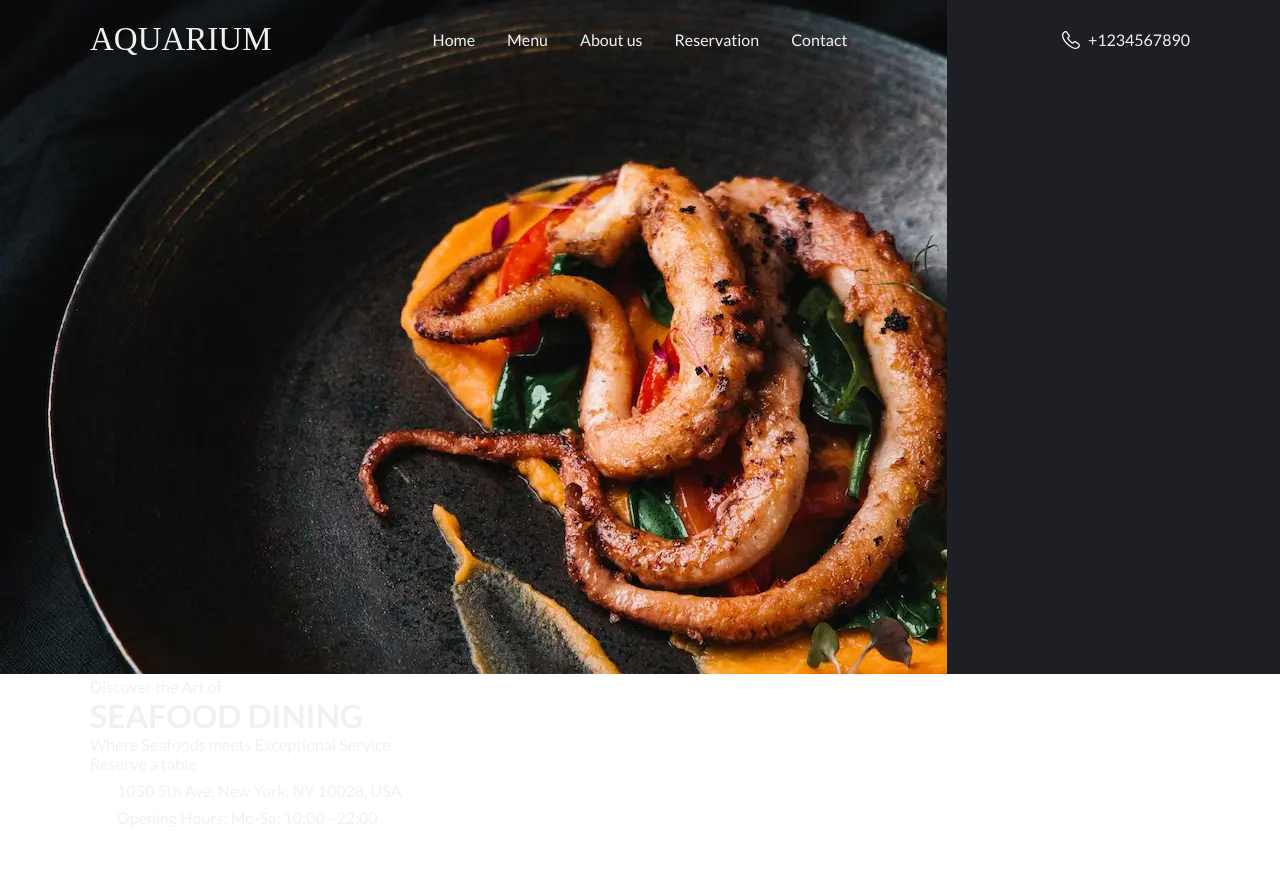
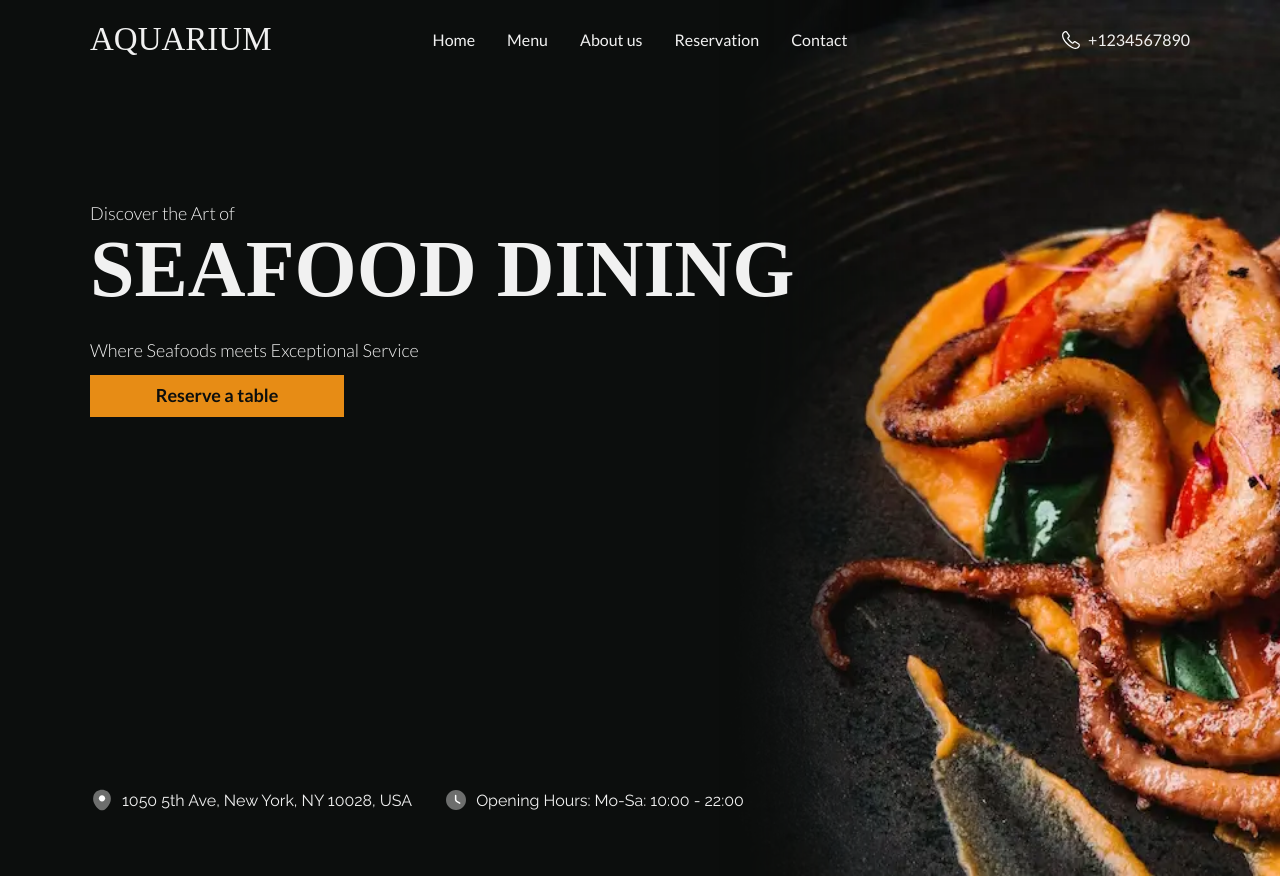
Before and after one commit to cedric-renais/Aquarium, a website: page index.html in a window 1280 px wide. Before the commit the page ends 827 px from the top, so only its background shows below. Drawn offline with Linux system fonts and the light colour scheme; a web font is replaced by a local one.

Commit message:
v1.0.6 : CSS Hero

```diff
--- a/index.html
+++ b/index.html
@@ -73,7 +73,7 @@
         </div>
       </nav>
       <!-- Hero -->
-      <div class="l-main-nav__faded-bg"></div>
+      <div class="home-header__faded-bg"></div>
       <img
         src="./assets/images/main-bg.webp"
         alt="Tentacles dish"
@@ -91,7 +91,7 @@
           >Reserve a table</a
         >
         <div class="home-header__info">
-          <p class="home-header__info-paragrah">
+          <p class="home-header__info-paragraph">
             <img
               src="./assets/svg/location.svg"
               alt=""
@@ -103,7 +103,7 @@
               >1050 5th Ave, New York, NY 10028, USA</span
             >
           </p>
-          <p class="home-header__info-paragrah">
+          <p class="home-header__info-paragraph">
             <img
               src="./assets/svg/clock.svg"
               alt=""
--- a/sources/sass/base/_theme.scss
+++ b/sources/sass/base/_theme.scss
@@ -7,7 +7,7 @@ $text-raleway: 'Raleway';
 $color-primary: #e78c15;
 $color-secondary: #7d4700;
 $color-white: #f1f1f1;
-$color-black: #1e1f24;
+$color-black: #0c0e0d;
 
 // REM font-sizes
 $fs-14: 0.875rem;
--- /dev/null
+++ b/sources/sass/components/_links.scss
@@ -0,0 +1,9 @@
+// Imports
+@use './mixins';
+
+// Link
+.c-gold-link {
+  @include mixins.button-aspect;
+  text-align: center;
+  display: inline-block;
+}
--- /dev/null
+++ b/sources/sass/components/_mixins.scss
@@ -0,0 +1,15 @@
+// Imports
+@use '../base' as theme;
+
+// Button
+@mixin button-aspect {
+  font-family: theme.$text-lato;
+  font-size: theme.$fs-18;
+  font-weight: 700;
+  color: theme.$color-black;
+  background-color: theme.$color-primary;
+  padding-inline: 9px;
+  padding-block: 9px;
+  line-height: 133.33%;
+  cursor: pointer;
+}
--- a/sources/sass/main.scss
+++ b/sources/sass/main.scss
@@ -2,6 +2,7 @@
 @use './base' as theme;
 @use './layouts/navbar';
 @use './utils/classes';
+@use './components/links';
 
 // General
 body {
@@ -12,6 +13,76 @@ body {
 // Header
 .home-header {
   background-color: theme.$color-black;
+  padding-block-start: 202px;
   block-size: 674px;
   position: relative;
+  z-index: 1;
+  overflow: hidden;
+
+  // Hero
+  &__faded-bg {
+    position: absolute;
+    z-index: -1;
+    left: 0;
+    top: 0;
+    inline-size: 50%;
+    block-size: 100%;
+    background-color: theme.$color-black;
+    box-shadow: 0 0 100px 200px theme.$color-black;
+  }
+
+  &__tentacles {
+    position: absolute;
+    z-index: -2;
+    right: 0;
+    top: 0;
+    inline-size: 50%;
+    block-size: 100%;
+    object-fit: cover;
+  }
+
+  &__container {
+    display: flex;
+    flex-direction: column;
+    block-size: 100%;
+  }
+
+  &__surtitle {
+    font-size: theme.$fs-18;
+    font-weight: 300;
+  }
+
+  &__title {
+    font-size: theme.$fs-80;
+    margin-block-end: 24px;
+  }
+
+  &__subtitle {
+    font-size: theme.$fs-18;
+    font-weight: 300;
+    margin-block-end: 14px;
+  }
+
+  &__cta {
+    min-inline-size: 236px;
+    align-self: flex-start;
+  }
+
+  &__info {
+    margin-block-start: auto;
+    display: flex;
+    gap: 32px;
+    margin-block-end: 64px;
+  }
+
+  &__info-paragraph {
+    display: inline-flex;
+    align-items: center;
+    font-family: theme.$text-raleway;
+  }
+
+  &__info-icon {
+    inline-size: theme.$fs-24;
+    margin-inline-end: 8px;
+  }
 }
--- a/sources/sass/utils/_classes.scss
+++ b/sources/sass/utils/_classes.scss
@@ -1,4 +1,7 @@
-// Utility classes
+// Imports
+@use '../base' as theme;
+
+// Container
 .u-container {
   max-width: 1100px;
   padding-inline: 20px;
@@ -10,3 +13,8 @@
     max-inline-size: 850px;
   }
 }
+
+// Typography
+.u-main-title {
+  font-family: theme.$heading-antic-didone;
+}
```
Also changed, not shown: sources/css/main.css, sources/sass/components/_button.scss (added), 1 other file.
